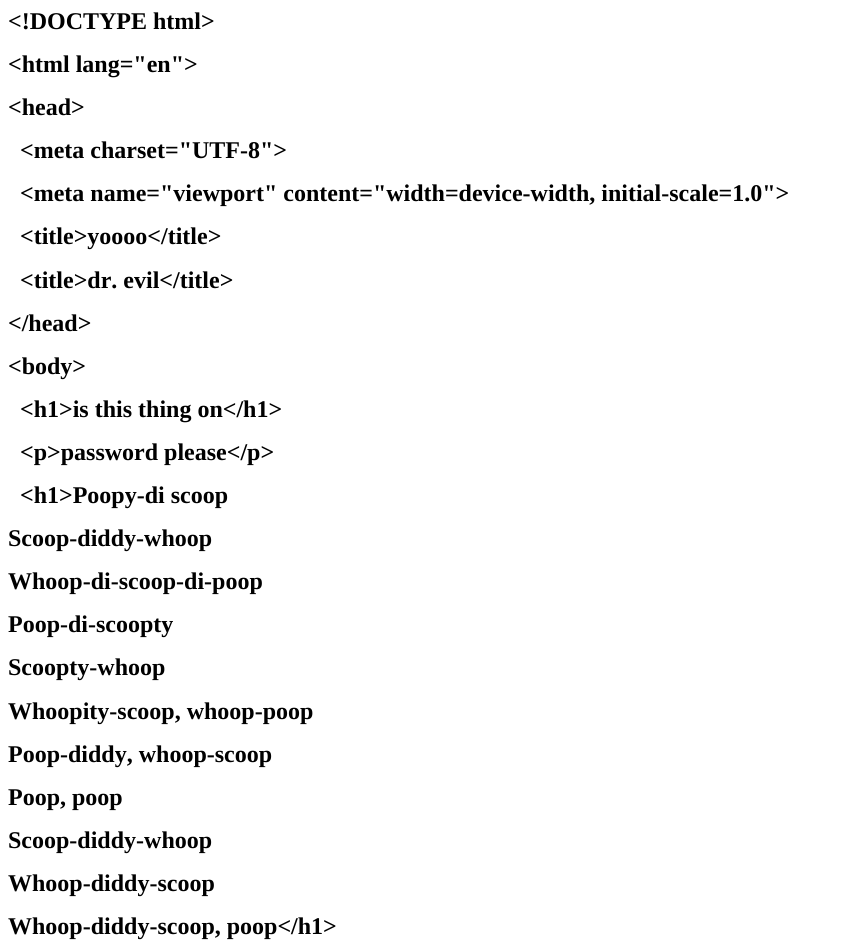
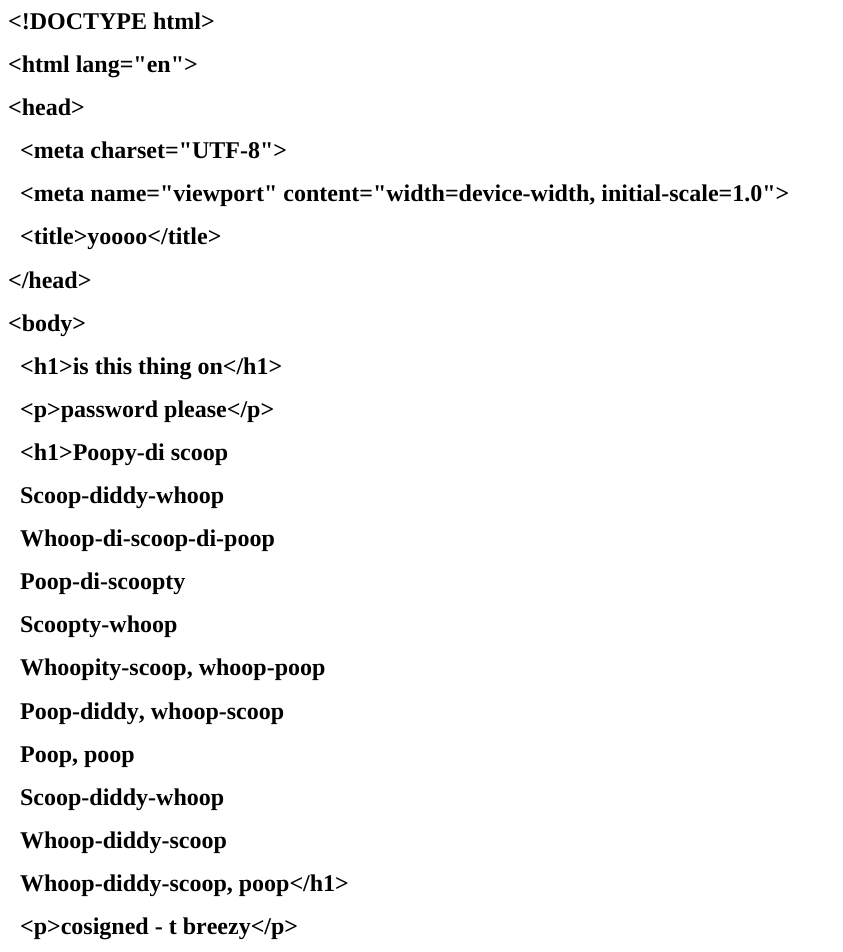
Before and after one commit to bigboat22/firstsite, a plain HTML site: page index.html in a window 1280 px wide. Shown: the top 952 px of the page, without its empty margins (0-843 px from the left). Drawn offline with Linux system fonts and the light colour scheme.

```diff
--- a/index.html
+++ b/index.html
@@ -17,22 +17,21 @@
 <h1 style="margin: 0.0px 0.0px 16.1px 0.0px; font: 24.0px Times; -webkit-text-stroke: #000000"><span class="s1"><b><span class="Apple-converted-space">  </span>&lt;meta charset="UTF-8"&gt;</b></span></h1>
 <h1 style="margin: 0.0px 0.0px 16.1px 0.0px; font: 24.0px Times; -webkit-text-stroke: #000000"><span class="s1"><b><span class="Apple-converted-space">  </span>&lt;meta name="viewport" content="width=device-width, initial-scale=1.0"&gt;</b></span></h1>
 <h1 style="margin: 0.0px 0.0px 16.1px 0.0px; font: 24.0px Times; -webkit-text-stroke: #000000"><span class="s1"><b><span class="Apple-converted-space">  </span>&lt;title&gt;yoooo&lt;/title&gt;</b></span></h1>
-<h1 style="margin: 0.0px 0.0px 16.1px 0.0px; font: 24.0px Times; -webkit-text-stroke: #000000"><span class="s1"><b><span class="Apple-converted-space">  </span>&lt;title&gt;dr. evil&lt;/title&gt;</b></span></h1>
 <h1 style="margin: 0.0px 0.0px 16.1px 0.0px; font: 24.0px Times; -webkit-text-stroke: #000000"><span class="s1"><b>&lt;/head&gt;</b></span></h1>
 <h1 style="margin: 0.0px 0.0px 16.1px 0.0px; font: 24.0px Times; -webkit-text-stroke: #000000"><span class="s1"><b>&lt;body&gt;</b></span></h1>
 <h1 style="margin: 0.0px 0.0px 16.1px 0.0px; font: 24.0px Times; -webkit-text-stroke: #000000"><span class="s1"><b><span class="Apple-converted-space">  </span>&lt;h1&gt;is this thing on&lt;/h1&gt;</b></span></h1>
 <h1 style="margin: 0.0px 0.0px 16.1px 0.0px; font: 24.0px Times; -webkit-text-stroke: #000000"><span class="s1"><b><span class="Apple-converted-space">  </span>&lt;p&gt;password please&lt;/p&gt;</b></span></h1>
 <h1 style="margin: 0.0px 0.0px 16.1px 0.0px; font: 24.0px Times; -webkit-text-stroke: #000000"><span class="s1"><b><span class="Apple-converted-space">  </span>&lt;h1&gt;Poopy-di scoop</b></span></h1>
-<h1 style="margin: 0.0px 0.0px 16.1px 0.0px; font: 24.0px Times; -webkit-text-stroke: #000000"><span class="s1"><b>Scoop-diddy-whoop</b></span></h1>
-<h1 style="margin: 0.0px 0.0px 16.1px 0.0px; font: 24.0px Times; -webkit-text-stroke: #000000"><span class="s1"><b>Whoop-di-scoop-di-poop</b></span></h1>
-<h1 style="margin: 0.0px 0.0px 16.1px 0.0px; font: 24.0px Times; -webkit-text-stroke: #000000"><span class="s1"><b>Poop-di-scoopty</b></span></h1>
-<h1 style="margin: 0.0px 0.0px 16.1px 0.0px; font: 24.0px Times; -webkit-text-stroke: #000000"><span class="s1"><b>Scoopty-whoop</b></span></h1>
-<h1 style="margin: 0.0px 0.0px 16.1px 0.0px; font: 24.0px Times; -webkit-text-stroke: #000000"><span class="s1"><b>Whoopity-scoop, whoop-poop</b></span></h1>
-<h1 style="margin: 0.0px 0.0px 16.1px 0.0px; font: 24.0px Times; -webkit-text-stroke: #000000"><span class="s1"><b>Poop-diddy, whoop-scoop</b></span></h1>
-<h1 style="margin: 0.0px 0.0px 16.1px 0.0px; font: 24.0px Times; -webkit-text-stroke: #000000"><span class="s1"><b>Poop, poop</b></span></h1>
-<h1 style="margin: 0.0px 0.0px 16.1px 0.0px; font: 24.0px Times; -webkit-text-stroke: #000000"><span class="s1"><b>Scoop-diddy-whoop</b></span></h1>
-<h1 style="margin: 0.0px 0.0px 16.1px 0.0px; font: 24.0px Times; -webkit-text-stroke: #000000"><span class="s1"><b>Whoop-diddy-scoop</b></span></h1>
-<h1 style="margin: 0.0px 0.0px 16.1px 0.0px; font: 24.0px Times; -webkit-text-stroke: #000000"><span class="s1"><b>Whoop-diddy-scoop, poop&lt;/h1&gt;</b></span></h1>
+<h1 style="margin: 0.0px 0.0px 16.1px 0.0px; font: 24.0px Times; -webkit-text-stroke: #000000"><span class="s1"><b><span class="Apple-converted-space">  </span>Scoop-diddy-whoop</b></span></h1>
+<h1 style="margin: 0.0px 0.0px 16.1px 0.0px; font: 24.0px Times; -webkit-text-stroke: #000000"><span class="s1"><b><span class="Apple-converted-space">  </span>Whoop-di-scoop-di-poop</b></span></h1>
+<h1 style="margin: 0.0px 0.0px 16.1px 0.0px; font: 24.0px Times; -webkit-text-stroke: #000000"><span class="s1"><b><span class="Apple-converted-space">  </span>Poop-di-scoopty</b></span></h1>
+<h1 style="margin: 0.0px 0.0px 16.1px 0.0px; font: 24.0px Times; -webkit-text-stroke: #000000"><span class="s1"><b><span class="Apple-converted-space">  </span>Scoopty-whoop</b></span></h1>
+<h1 style="margin: 0.0px 0.0px 16.1px 0.0px; font: 24.0px Times; -webkit-text-stroke: #000000"><span class="s1"><b><span class="Apple-converted-space">  </span>Whoopity-scoop, whoop-poop</b></span></h1>
+<h1 style="margin: 0.0px 0.0px 16.1px 0.0px; font: 24.0px Times; -webkit-text-stroke: #000000"><span class="s1"><b><span class="Apple-converted-space">  </span>Poop-diddy, whoop-scoop</b></span></h1>
+<h1 style="margin: 0.0px 0.0px 16.1px 0.0px; font: 24.0px Times; -webkit-text-stroke: #000000"><span class="s1"><b><span class="Apple-converted-space">  </span>Poop, poop</b></span></h1>
+<h1 style="margin: 0.0px 0.0px 16.1px 0.0px; font: 24.0px Times; -webkit-text-stroke: #000000"><span class="s1"><b><span class="Apple-converted-space">  </span>Scoop-diddy-whoop</b></span></h1>
+<h1 style="margin: 0.0px 0.0px 16.1px 0.0px; font: 24.0px Times; -webkit-text-stroke: #000000"><span class="s1"><b><span class="Apple-converted-space">  </span>Whoop-diddy-scoop</b></span></h1>
+<h1 style="margin: 0.0px 0.0px 16.1px 0.0px; font: 24.0px Times; -webkit-text-stroke: #000000"><span class="s1"><b><span class="Apple-converted-space">  </span>Whoop-diddy-scoop, poop&lt;/h1&gt;</b></span></h1>
 <h1 style="margin: 0.0px 0.0px 16.1px 0.0px; font: 24.0px Times; -webkit-text-stroke: #000000"><span class="s1"><b><span class="Apple-converted-space">  </span>&lt;p&gt;cosigned - t breezy&lt;/p&gt;</b></span></h1>
 <h1 style="margin: 0.0px 0.0px 16.1px 0.0px; font: 24.0px Times; -webkit-text-stroke: #000000; min-height: 29.0px"><span class="s1"><b></b></span><br></h1>
 <h1 style="margin: 0.0px 0.0px 16.1px 0.0px; font: 24.0px Times; -webkit-text-stroke: #000000"><span class="s1"><b><span class="Apple-converted-space">  </span>&lt;!-- YouTube Video Embed --&gt;</b></span></h1>
```
